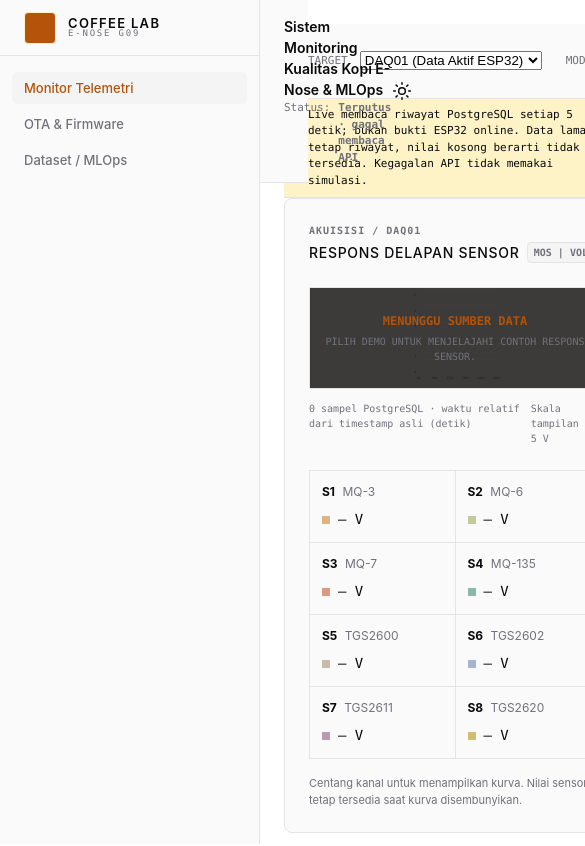
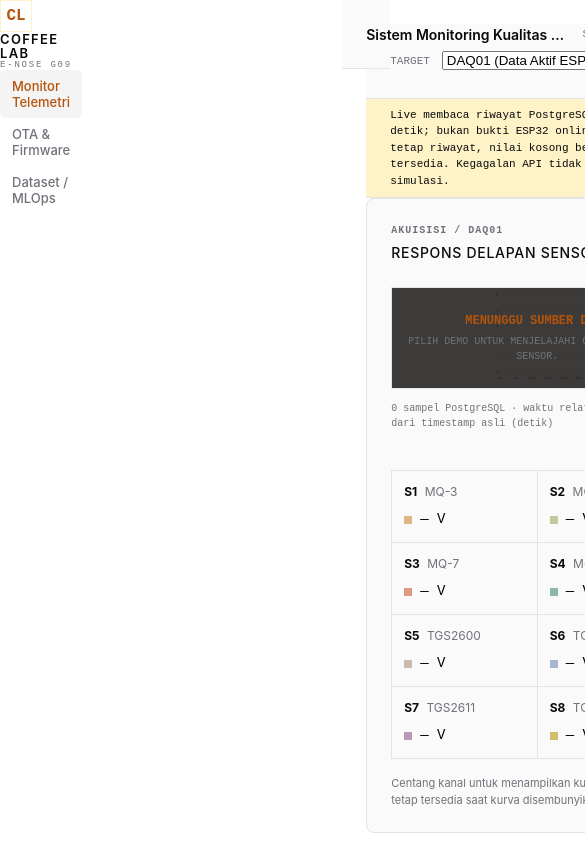
Before and after one commit to muhammadmaashnursalim02/iotkopiii, a plain HTML site: page dashboard/index.html in a window 390 px wide. Shown: the top 846 px of the page, 585 px wide, since content can reach past the window. Drawn offline with Linux system fonts and the light colour scheme; no server answers.

Commit message:
fix(dashboard): resolve header text overlapping and responsive layout collapse

```diff
--- a/dashboard/css/style.css
+++ b/dashboard/css/style.css
@@ -3,23 +3,20 @@
    ========================================================================== */
 
 :root {
-  /* Colors - Zinc/Slate Palette */
   --bg: #09090b;
   --surface: #18181b;
   --surface-alt: #27272a;
   --ink: #fafafa;
   --muted: #a1a1aa;
   --line: #3f3f46;
-  --accent: #d97706; /* Amber */
+  --accent: #d97706;
   --accent-muted: #451a03;
   --green: #22c55e;
   --red: #ef4444;
 
-  /* Typography */
-  --font-mono: "JetBrains Mono", ui-monospace, SFMono-Regular, Menlo, Monaco, Consolas, monospace;
-  --font-sans: "Inter", system-ui, -apple-system, sans-serif;
+  --font-mono: "JetBrains Mono", ui-monospace, monospace;
+  --font-sans: "Inter", system-ui, sans-serif;
 
-  /* Layout */
   --sidebar-width: 260px;
   --header-height: 56px;
 
@@ -55,49 +52,42 @@ body {
   -webkit-font-smoothing: antialiased;
 }
 
-/* Sidebar */
-.app-sidebar {
-  width: var(--sidebar-width);
+.app-header {
+  height: var(--header-height);
   background: var(--surface);
-  border-right: 1px solid var(--line);
-  display: flex;
-  flex-direction: column;
-  position: fixed;
-  top: 0;
-  bottom: 0;
-  left: 0;
-  z-index: 100;
-}
-
-.sidebar-brand {
-  height: var(--header-height);
+  border-bottom: 1px solid var(--line);
   padding: 0 24px;
   display: flex;
   align-items: center;
-  gap: 12px;
-  border-bottom: 1px solid var(--line);
+  justify-content: space-between;
+  position: sticky;
+  top: 0;
+  z-index: 90;
+  gap: 16px;
 }
 
-.brand-mark {
-  background: var(--accent);
-  color: #fff;
-  width: 28px;
-  height: 28px;
-  border-radius: 4px;
+.header-left {
   display: flex;
   align-items: center;
-  justify-content: center;
-  font-weight: 800;
-  font-size: 14px;
+  gap: 16px;
+  flex: 1;
+  min-width: 0;
 }
 
-.brand-title {
-  font-weight: 700;
-  font-size: 15px;
-  letter-spacing: -0.01em;
+.header-left h1, .header-left h2 {
+  font-size: 14px;
+  font-weight: 600;
+  white-space: nowrap;
+  overflow: hidden;
+  text-overflow: ellipsis;
 }
 
-.brand-subtitle {
+.status-bar {
+  display: flex;
+  align-items: center;
+  gap: 12px;
+  flex-shrink: 0;
+}
   display: block;
   font-size: 10px;
   color: var(--muted);
```
